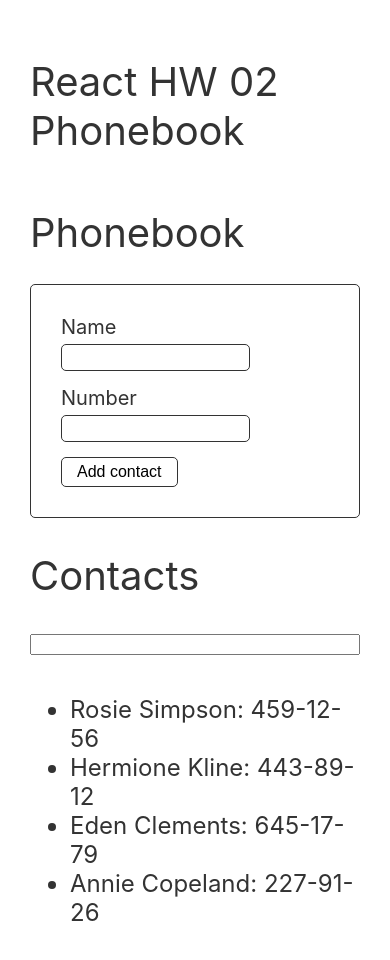
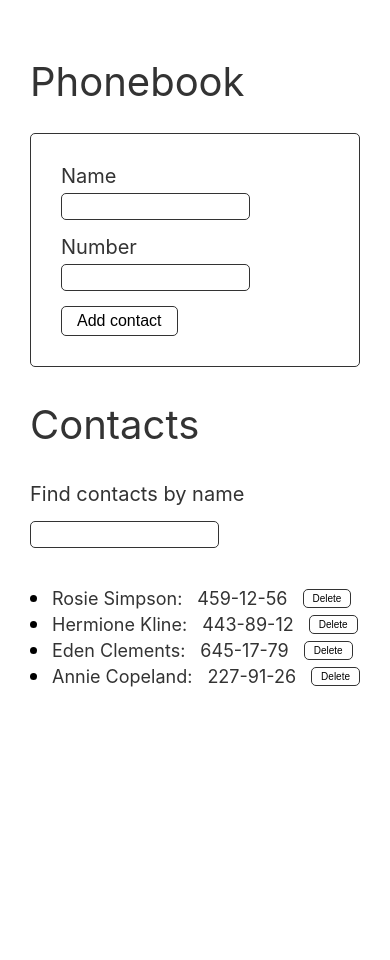
Before and after one commit to jacekpietrzak/goit-react-hw-02-phonebook, a React (Create React App) app: page / in a window 390 px wide. Shown: the top 960 px of the page. After the commit the page ends 904 px from the top, so only its background shows below. Built offline with nearby package versions, Linux system fonts and the light colour scheme.

Commit message:
Phonebook app finished

```diff
--- a/src/components/App.jsx
+++ b/src/components/App.jsx
@@ -1,8 +1,8 @@
+import { Component } from 'react';
 import css from './App.module.css';
-import { Component } from 'react';
 import { nanoid } from 'nanoid';
 
-import Form from './Form/Form';
+import ContactForm from './ContactForm/ContactForm';
 import ContactList from './ContactList/ContactList';
 import Filter from './Filter/Filter';
 
@@ -19,66 +19,54 @@ class App extends Component {
 
     this.state = {
       contacts: DATA,
-      name: '',
-      number: '',
       filter: '',
     };
   }
 
   handleFilter = event => {
-    // console.log('handle filter', this.state.contacts);
-    const unfilteredArray = this.state.contacts;
-    const arrayToFilter = [...unfilteredArray];
-
-    const { value } = event.target;
-
-    if (value.length === 0) {
-      console.log('unfilteredArray:', unfilteredArray);
-      this.setState({
-        contacts: unfilteredArray,
-      });
-    } else {
-      const filterItems = (arr, query) => {
-        return arr.filter(el =>
-          el.name.toLowerCase().includes(query.toLowerCase())
-        );
-      };
-
-      const filteredContacts = filterItems(arrayToFilter, value);
-
-      this.setState(
-        {
-          contacts: filteredContacts,
-        },
-        () => {
-          console.log('filtered:', filteredContacts);
-        }
-      );
-    }
+    this.setState({ filter: event.target.value.toLowerCase() });
   };
 
   addContact = contact => {
-    // console.log('log from addContact: ', contact);
     const newContact = {
       name: contact.name,
       number: contact.number,
       id: nanoid(),
     };
 
+    const checkName = this.state.contacts.find(
+      contact => contact.name === newContact.name
+    );
+
+    if (checkName !== undefined) {
+      return alert(`${checkName.name} is already in contacts.`);
+    }
     this.setState(state => ({
       contacts: [newContact, ...state.contacts],
     }));
   };
 
+  removeContact = event => {
+    let filteredArray = this.state.contacts.filter(
+      item => item.id !== event.target.id
+    );
+    this.setState({ contacts: filteredArray });
+  };
+
   render() {
+    const filteredContacts = this.state.contacts.filter(contact =>
+      contact.name.toLowerCase().includes(this.state.filter)
+    );
     return (
       <div className={css.App}>
-        <h1 className={css.h1}>React HW 02 Phonebook</h1>
         <h1 className={css.h1}>Phonebook</h1>
-        <Form addContact={this.addContact} />
+        <ContactForm addContact={this.addContact} />
         <h2 className={css.h2}>Contacts</h2>
         <Filter handleFilter={this.handleFilter} />
-        <ContactList contacts={this.state.contacts} />
+        <ContactList
+          contacts={filteredContacts}
+          removeContact={this.removeContact}
+        />
       </div>
     );
   }
--- a/src/components/Contact/Contact.jsx
+++ b/src/components/Contact/Contact.jsx
@@ -2,12 +2,19 @@ import css from './Contact.module.css';
 import ContactName from '../ContactName/ContactName';
 import ContactNumber from '../ContactNumber/ContactNumber';
 
-const Contact = ({ contact }) => {
-  // console.log('props from contact: ', contact);
+const Contact = ({ contact, removeContact }) => {
   return (
     <li className={css.contact}>
       <ContactName name={contact.name} />
       <ContactNumber number={contact.number} />
+      <button
+        className={css.button}
+        type="button"
+        id={contact.id}
+        onClick={removeContact}
+      >
+        Delete
+      </button>
     </li>
   );
 };
--- a/src/components/Contact/Contact.module.css
+++ b/src/components/Contact/Contact.module.css
@@ -1,4 +1,36 @@
 .contact {
+  display: flex;
+  justify-content: flex-start;
+  align-items: center;
+  gap: 15px;
   font-weight: 400;
-  font-size: x-large;
+  font-size: large;
 }
+
+.contact:before {
+  display: flex;
+  content: '';
+  width: 7px;
+  height: 7px;
+  background-color: black;
+  border-radius: 50%;
+}
+
+.button {
+  text-transform: initial;
+  background-color: #fff;
+  border: solid 1px #333;
+  border-radius: 5px;
+  cursor: pointer;
+  font-size: x-small;
+  padding: 3px 9px;
+  transition: background-color ease 150ms;
+}
+
+.button:hover {
+  background-color: rgba(236, 30, 30, 0.5);
+}
+
+.button:active {
+  background-color: rgb(236, 30, 30);
+}
--- a/src/components/Form/Form.jsx
+++ b/src/components/ContactForm/ContactForm.jsx
@@ -1,5 +1,5 @@
 import { Component } from 'react';
-import css from './Form.module.css';
+import css from './ContactForm.module.css';
 import { nanoid } from 'nanoid';
 
 class Form extends Component {
--- a/src/components/Form/Form.module.css
+++ b/src/components/ContactForm/ContactForm.module.css
@@ -35,9 +35,9 @@
 }
 
 .button:hover {
-  background-color: rgba(234, 234, 234, 0.5);
+  background-color: rgba(112, 201, 68, 0.5);
 }
 
 .button:active {
-  background-color: rgb(234, 234, 234);
+  background-color: rgb(112, 201, 68);
 }
--- a/src/components/ContactList/ContactList.jsx
+++ b/src/components/ContactList/ContactList.jsx
@@ -1,13 +1,18 @@
 import css from './ContactList.module.css';
 import Contact from '../Contact/Contact';
 
-const ContactList = ({ contacts }) => {
-  // console.log('props from list: ', contacts);
+const ContactList = ({ contacts, removeContact }) => {
   return (
     <div>
       <ul className={css.list}>
         {contacts.map(contact => {
-          return <Contact contact={contact} key={contact.id} />;
+          return (
+            <Contact
+              contact={contact}
+              key={contact.id}
+              removeContact={removeContact}
+            />
+          );
         })}
       </ul>
     </div>
--- a/src/components/ContactList/ContactList.module.css
+++ b/src/components/ContactList/ContactList.module.css
@@ -0,0 +1,6 @@
+.list {
+  display: flex;
+  flex-direction: column;
+  gap: 5px;
+  padding-left: 0px;
+}
--- a/src/components/Filter/Filter.jsx
+++ b/src/components/Filter/Filter.jsx
@@ -4,12 +4,18 @@ import css from './Filter.module.css';
 class Filter extends Component {
   render() {
     return (
+      <div className={css.filter}>
+        <label className={css.label} htmlFor="filter">
+          Find contacts by name
+        </label>
         <input
           className={css.input}
+          id="filter"
           type="text"
           name="filter"
           onChange={this.props.handleFilter}
         />
+      </div>
     );
   }
 }
--- a/src/components/Filter/Filter.module.css
+++ b/src/components/Filter/Filter.module.css
@@ -0,0 +1,16 @@
+.filter {
+  display: flex;
+  flex-direction: column;
+  align-items: flex-start;
+  gap: 15px;
+}
+
+.label {
+  font-size: 20px;
+}
+
+.input {
+  padding: 5px;
+  border: solid 1px #333;
+  border-radius: 5px;
+}
```
Lines whose indentation alone changed are shown as unchanged.
